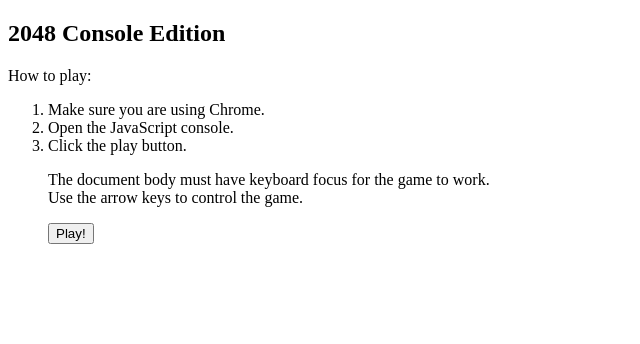
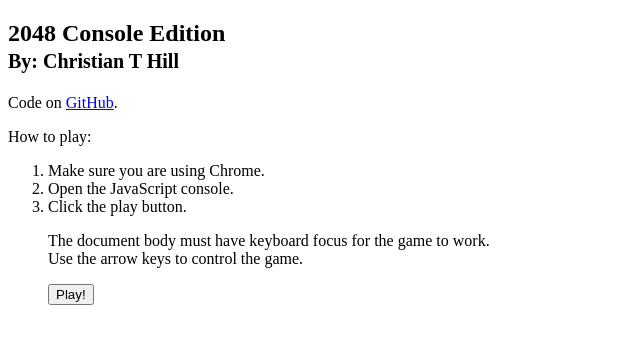
Before and after one commit to cthill/2048Console, a plain HTML site: page src/index.html in a window 1280 px wide. Shown: the whole page, without its empty margins (0-640 px from the left). Drawn offline with Linux system fonts and the light colour scheme.

Commit message:
Edited readme and added link to github code on main page.

```diff
--- a/src/index.html
+++ b/src/index.html
@@ -5,7 +5,8 @@
         <script type="text/javascript" src="main.js"></script>
     </head>
     <body>
-        <h2>2048 Console Edition</h2>
+        <h2>2048 Console Edition<br><small>By: Christian T Hill</small></h2>
+        Code on <a href="https://github.com/cthill/2048Console" target="_blank">GitHub</a>.
         <p>How to play:</p>
         <ol>
             <li>
```
Also changed, not shown: 1 other file.
